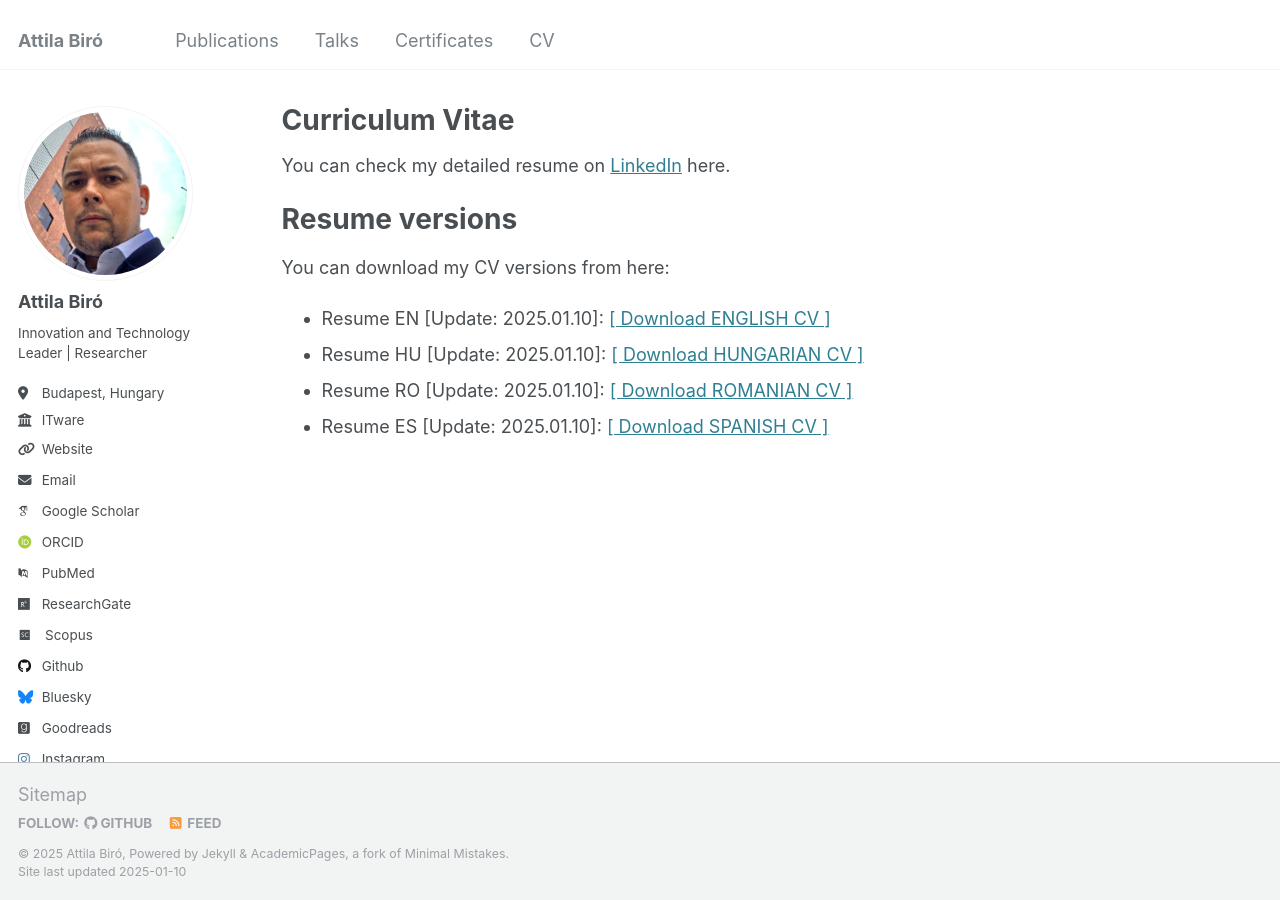
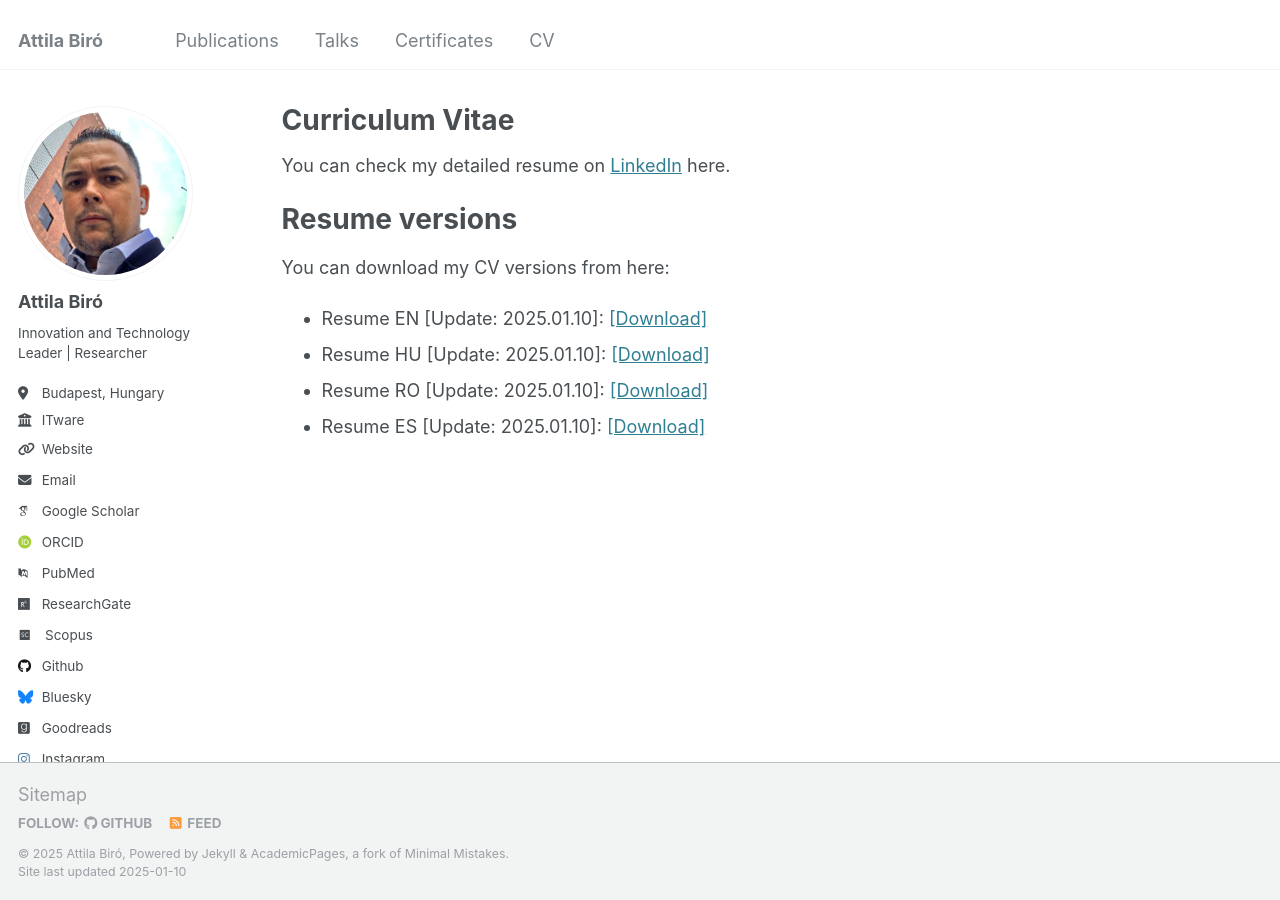
Before and after one commit to biroka/biroka.github.io, a Jekyll site: the page built from _pages/cv.md, in a window 1280 px wide. Built offline with Jekyll 4.4.1, drawn with Linux system fonts in a browser that asks for light colours; some web fonts are replaced.

Commit message:
Update cv.md

```diff
--- a/_pages/cv.md
+++ b/_pages/cv.md
@@ -12,7 +12,7 @@ You can check my detailed resume on  <a href="https://www.linkedin.com/in/biroat
 Resume versions
 ======
 You can download my CV versions from here:
-  * Resume EN [Update: 2025.01.10]: <a href="http://biroka.github.io/files/CV_AttilaBiro_EN.pdf">[ Download ENGLISH CV ]</a>
-  * Resume HU [Update: 2025.01.10]: <a href="http://biroka.github.io/files/CV_AttilaBiro_HU.pdf">[ Download HUNGARIAN CV ]</a>
-  * Resume RO [Update: 2025.01.10]: <a href="http://biroka.github.io/files/CV_AttilaBiro_RO.pdf">[ Download ROMANIAN CV ]</a>
-  * Resume ES [Update: 2025.01.10]: <a href="http://biroka.github.io/files/CV_AttilaBiro_ES.pdf">[ Download SPANISH CV ]</a>
+  * Resume EN [Update: 2025.01.10]: <a href="http://biroka.github.io/files/CV_AttilaBiro_EN.pdf">[Download]</a>
+  * Resume HU [Update: 2025.01.10]: <a href="http://biroka.github.io/files/CV_AttilaBiro_HU.pdf">[Download]</a>
+  * Resume RO [Update: 2025.01.10]: <a href="http://biroka.github.io/files/CV_AttilaBiro_RO.pdf">[Download]</a>
+  * Resume ES [Update: 2025.01.10]: <a href="http://biroka.github.io/files/CV_AttilaBiro_ES.pdf">[Download]</a>
```
